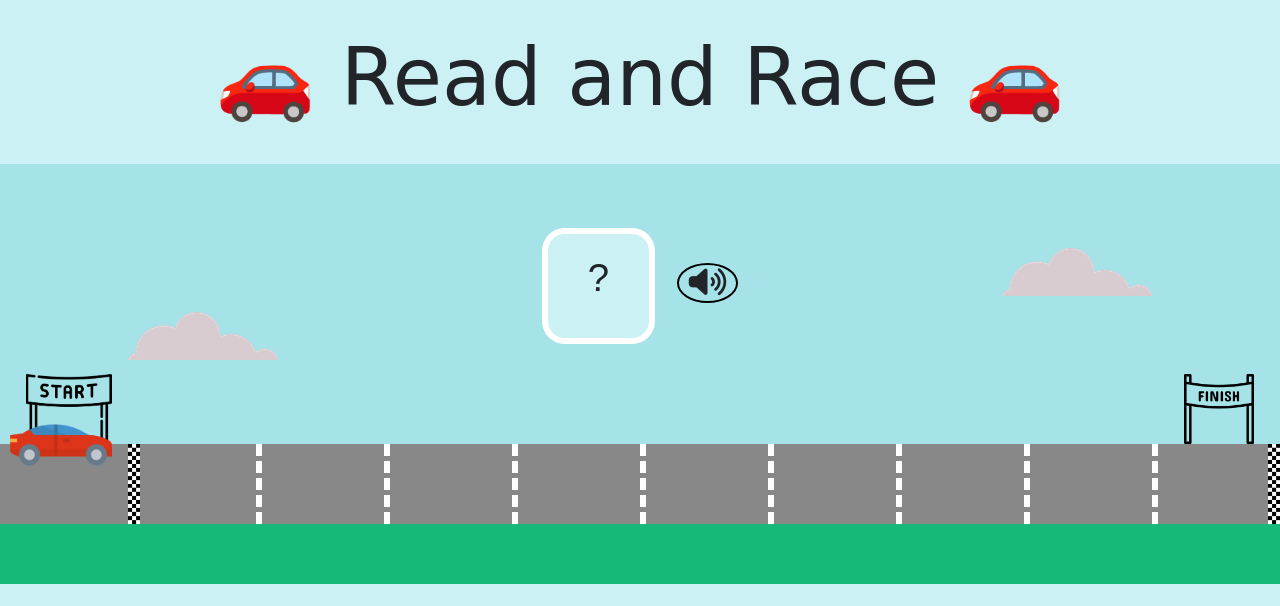
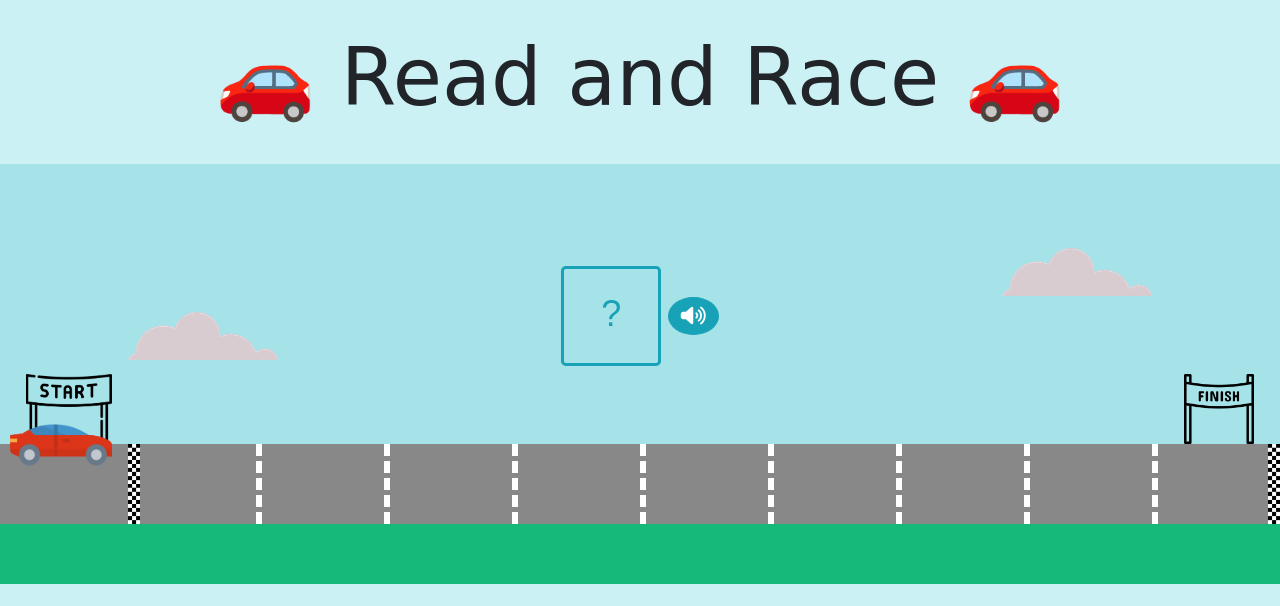
Before and after one commit to thphan/read-and-race, a PHP site: page /index.html in a window 1280 px wide. Shown: the top 606 px of the page. Run offline with PHP 8.4, Linux system fonts and the light colour scheme; some libraries are stand-ins or nearby versions; some web fonts are replaced.

Commit message:
fix codes for main-title and random-letter button

```diff
--- a/css/styles.css
+++ b/css/styles.css
@@ -52,29 +52,28 @@ a{
   left: 10%;
 }
 
+.letter-area{
+  padding-top:8%;
+}
 
 .random-letter{
-  display:inline-block;
-  margin-top:8vh;
-  background-color: #CBF1F5;
-  border: 6px solid white;
-  border-radius: 20%;
+  width:100px;
+  height:100px;
+  border-width:medium;
 }
 
+
 .random-letter-text{
-  padding:15px 40px;
-  font-size:160%;
+  margin-top:10px;
+  font-size:180%;
 }
 
 .speaker-button{
-  display:inline-block;
-  border: 2px solid black;
   border-radius: 50%;
-  margin-left:15px;
 }
 
 .fas{
-  margin:15px 10px;
+  margin:10px 0;
 }
 
 
--- a/index.html
+++ b/index.html
@@ -26,8 +26,8 @@
       <img class="start-flag" src="images/start-flag.png" alt="start-flag-img">
       <img class="finish-flag" src="images/finish-flag.png" alt="finish-flag-img">
       <div class="letter-area">
-        <div type="button" class="random-letter" onclick="updateRandomLetter()"><p class="random-letter-text">?</p></div>
-        <div type="button" class="speaker-button"><i class="fas fa-volume-up fa-lg"></i></div>
+        <div type="button" class="random-letter btn btn-outline-info btn-lg" onclick="updateRandomLetter()"><p class="random-letter-text">?</p></div>
+        <div type="button" class="speaker-button btn btn-info"><i class="fas fa-volume-up fa-lg"></i></div>
       </div>
     </div>
     <div id="road">
--- a/index.js
+++ b/index.js
@@ -19,7 +19,7 @@ for (i = 0; i < 10; i++) {
 }
 
 //create text box on grass
-for (i = 0; i < 8; i++) {
+for (i = 0; i < 9; i++) {
   element=document.createElement("p");
   element.classList.add("pronounced-letter");
   element.classList.add("pronounced-letter"+(i+1));
@@ -66,7 +66,7 @@ function updateRandomLetter(){
   animatePress(".random-letter");
   randomLetter=getRandomLetter();
   displayLetter(".random-letter-text");
-  $("#main-title").text("🤔 Please pronounce the letter!");
+  $(".main-title").text("🤔 Please pronounce the letter!");
 }
 
 function updateWrongAnswer(){
@@ -78,22 +78,23 @@ function updateWrongAnswer(){
   $(".random-letter").css("background-color","#c81912");
   animateFlash(".random-letter");
   playAudio("wrong.mp3");
-  $("#main-title").text("😞 Oh no ! Wrong answer! Please retry!");
+  $(".main-title").text("😞 Oh no ! Wrong answer! Please retry!");
 }
 
 function updateRightAnswer(){
   if (level<9){
     level++;
     moveForward();
+    console.log(level);
     animatePress(".pronounced-letter"+level);
     displayLetter(".pronounced-letter"+level);
     $(".random-letter").css("background-color","#79d70f");
     animateFlash(".random-letter");
     playAudio("right.mp3");
-    $("#main-title").text("😃 Yay ! It's correct!");
+    $(".main-title").text("😃 Yay ! It's correct!");
   }
   if (level===9){
-    $("#main-title").text("🥳 Congrats ! You Win!");
+    $(".main-title").text("🥳 Congrats ! You Win!");
   }
 }
 
@@ -102,7 +103,7 @@ function resetGame(){
   randomLetter="";
   $(".random-letter").css("background-color","#CBF1F5");
   $(".car").css("left","10px");
-  $("#main-title").text("Press ⏎ to continue ...");
+  $(".main-title").text("Press ⏎ to continue ...");
   $(".pronounced-letter").text("");
   $(".random-letter-text").text("?");
 }
```
